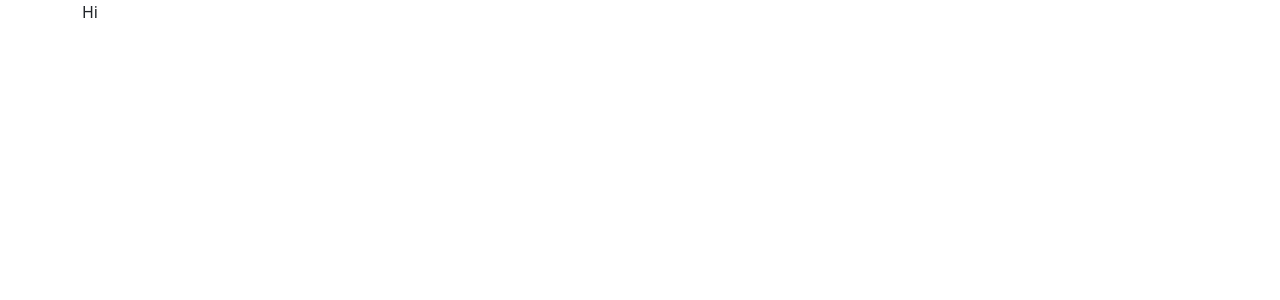
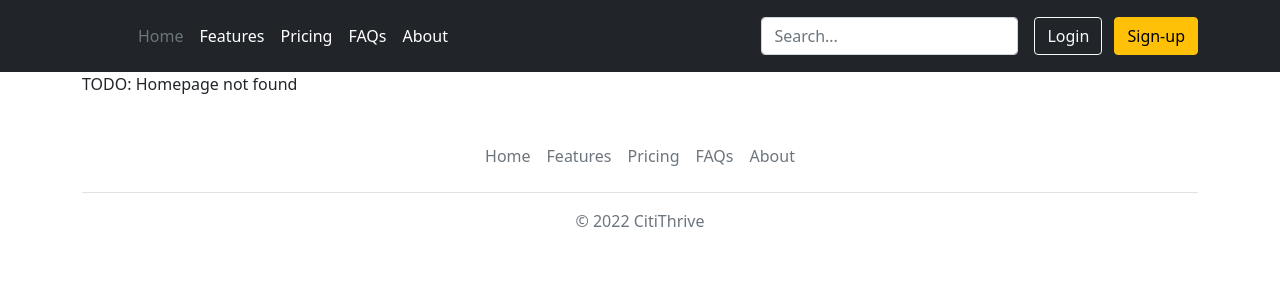
Before and after one commit to TonyCSB/CitiThrive, a Flask app: page / in a window 1280 px wide. Before the commit the part shown is almost empty. Shown: the top 300 px of the page. Run offline with Flask 2, Linux system fonts and the light colour scheme; some libraries are stand-ins or nearby versions.

Commit message:
Update 2022.02.13-09:29:45

```diff
--- /dev/null
+++ b/flask_app/templates/404.html
@@ -0,0 +1 @@
+TODO: 404 NOT FOUND
--- a/flask_app/templates/base.html
+++ b/flask_app/templates/base.html
@@ -1,27 +1,34 @@
 <!DOCTYPE html>
 <html lang="en">
+
 <head>
     <meta charset="UTF-8">
     <meta http-equiv="X-UA-Compatible" content="IE=edge">
     <meta name="viewport" content="width=device-width, initial-scale=1.0">
-    <link href="{{ url_for('static', filename='css/bootstrap.min.css') }}" rel="stylesheet" integrity="sha384-1BmE4kWBq78iYhFldvKuhfTAU6auU8tT94WrHftjDbrCEXSU1oBoqyl2QvZ6jIW3" crossorigin="anonymous">
+    <link href="{{ url_for('static', filename='css/bootstrap.min.css') }}" rel="stylesheet"
+        integrity="sha384-1BmE4kWBq78iYhFldvKuhfTAU6auU8tT94WrHftjDbrCEXSU1oBoqyl2QvZ6jIW3" crossorigin="anonymous">
     <link rel="icon" type="image/x-icon" href="{{ url_for('static', filename='images/favicon.ico') }}">
 
     {% if title %}
-        <title>{{ title }}</title>
+    <title>{{ title }}</title>
     {% else %}
-        <title>CitiThrive</title>
+    <title>CitiThrive</title>
     {% endif %}
 </head>
+
 <body>
-    {% block header %}
-        <h1>
-            Hello, world!
-        </h1>
-    {% endblock %}
+    {% include "header.html" %}
+
+    <div class="container">
+        {% block content %}
+        {% endblock %}
+    </div>
 
     {% include "footer.html" %}
 
-    <script src="{{ url_for('static', filename='js/bootstrap.bundle.min.js') }}" integrity="sha384-ka7Sk0Gln4gmtz2MlQnikT1wXgYsOg+OMhuP+IlRH9sENBO0LRn5q+8nbTov4+1p" crossorigin="anonymous"></script>
+    <script src="{{ url_for('static', filename='js/bootstrap.bundle.min.js') }}"
+        integrity="sha384-ka7Sk0Gln4gmtz2MlQnikT1wXgYsOg+OMhuP+IlRH9sENBO0LRn5q+8nbTov4+1p" crossorigin="anonymous">
+    </script>
 </body>
+
 </html>
--- a/flask_app/templates/footer.html
+++ b/flask_app/templates/footer.html
@@ -0,0 +1,12 @@
+<div class="container">
+    <footer class="py-3 my-4">
+        <ul class="nav justify-content-center border-bottom pb-3 mb-3">
+            <li class="nav-item"><a href="#" class="nav-link px-2 text-muted">Home</a></li>
+            <li class="nav-item"><a href="#" class="nav-link px-2 text-muted">Features</a></li>
+            <li class="nav-item"><a href="#" class="nav-link px-2 text-muted">Pricing</a></li>
+            <li class="nav-item"><a href="#" class="nav-link px-2 text-muted">FAQs</a></li>
+            <li class="nav-item"><a href="#" class="nav-link px-2 text-muted">About</a></li>
+        </ul>
+        <p class="text-center text-muted">© 2022 CitiThrive</p>
+    </footer>
+</div>
--- a/flask_app/templates/header.html
+++ b/flask_app/templates/header.html
@@ -1,11 +1,35 @@
-{% extends "base.html" %}
-{% block header %}
+<header class="p-3 bg-dark text-white">
+    <div class="container">
+        <div class="d-flex flex-wrap align-items-center justify-content-center justify-content-lg-start">
+            <a href="/" class="d-flex align-items-center mb-2 mb-lg-0 text-white text-decoration-none">
 
-<!-- TODO -->
+                <!-- TODO: LOGO -->
 
-<div class="container">
-    {% block content %}
-    {% endblock %}
-</div>
 
-{% endblock %}
+                <svg class="bi me-2" width="40" height="32" role="img" aria-label="Bootstrap">
+                    <use xlink:href="#bootstrap"></use>
+                </svg>
+
+                <!-- TODO: /LOGO -->
+
+            </a>
+
+            <ul class="nav col-12 col-lg-auto me-lg-auto mb-2 justify-content-center mb-md-0">
+                <li><a href="{{ url_for('homepage.index') }}" class="nav-link px-2 text-secondary">Home</a></li>
+                <li><a href="#" class="nav-link px-2 text-white">Features</a></li>
+                <li><a href="#" class="nav-link px-2 text-white">Pricing</a></li>
+                <li><a href="#" class="nav-link px-2 text-white">FAQs</a></li>
+                <li><a href="#" class="nav-link px-2 text-white">About</a></li>
+            </ul>
+
+            <form class="col-12 col-lg-auto mb-3 mb-lg-0 me-lg-3">
+                <input type="search" class="form-control form-control-dark" placeholder="Search..." aria-label="Search">
+            </form>
+
+            <div class="text-end">
+                <button type="button" class="btn btn-outline-light me-2">Login</button>
+                <button type="button" class="btn btn-warning">Sign-up</button>
+            </div>
+        </div>
+    </div>
+</header>
--- a/flask_app/templates/index.html
+++ b/flask_app/templates/index.html
@@ -1,6 +1,6 @@
-{% extends "header.html" %}
+{% extends "base.html" %}
 {% block content %}
 
-Hi
+TODO: Homepage not found
 
 {% endblock %}
--- a/requirements.txt
+++ b/requirements.txt
@@ -1 +1,2 @@
 flask
+flask-talisman
```
Also changed, not shown: flask_app/__init__.py (+7 -1 lines).
